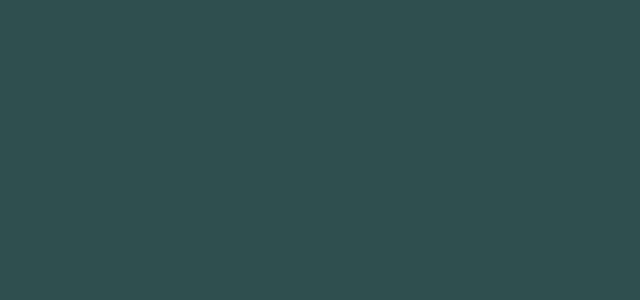
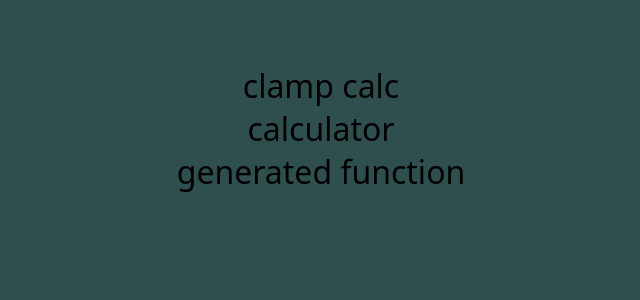
Before and after one commit to andentx/clamp-calc, a Next.js app: page / in a window 1280 px wide. Shown: the top 300 px of the page, without its empty margins (319-959 px from the left). Built offline with nearby package versions, Linux system fonts and the light colour scheme.

Commit message:
Add placeholder components

```diff
--- /dev/null
+++ b/src/components/Calculator.js
@@ -0,0 +1,7 @@
+export default function Calculator() {
+  return (
+    <>
+      <h1>calculator</h1>
+    </>
+  );
+}
--- /dev/null
+++ b/src/components/GeneratedFunction.js
@@ -0,0 +1,7 @@
+export default function GeneratedFunction() {
+  return (
+    <>
+      <h1>generated function</h1>
+    </>
+  );
+}
--- /dev/null
+++ b/src/components/Title.js
@@ -0,0 +1,7 @@
+export default function Title() {
+  return (
+    <>
+      <h1>clamp calc</h1>
+    </>
+  );
+}
--- a/src/pages/index.js
+++ b/src/pages/index.js
@@ -1,9 +1,16 @@
 import Layout from '../components/Layout';
+import Title from '../components/Title';
+import Calculator from '../components/Calculator';
+import GeneratedFunction from '../components/GeneratedFunction';
 
 export default function Home() {
   return (
     <>
-      <Layout></Layout>
+      <Layout>
+        <Title />
+        <Calculator />
+        <GeneratedFunction />
+      </Layout>
     </>
   );
 }
```
